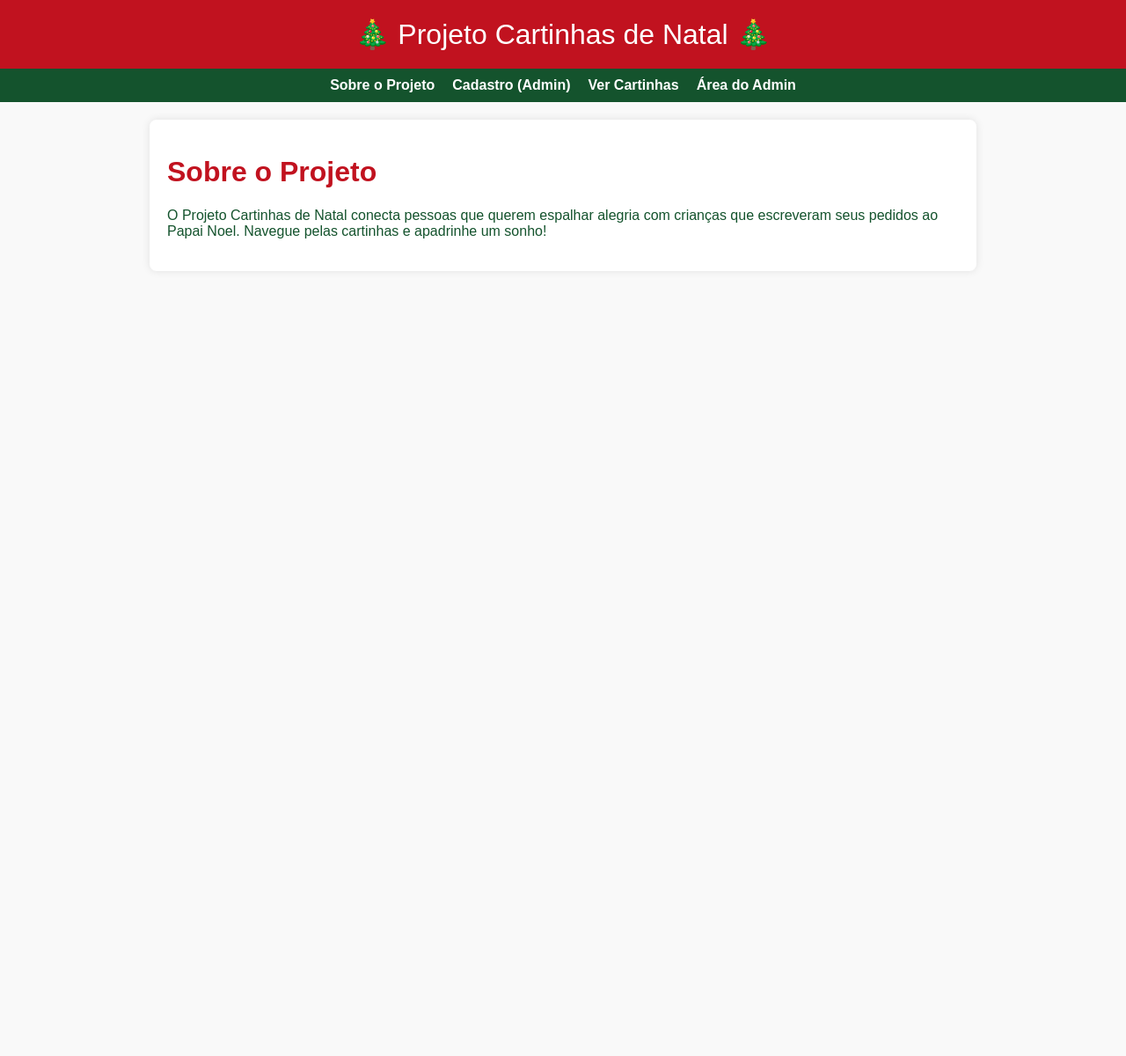
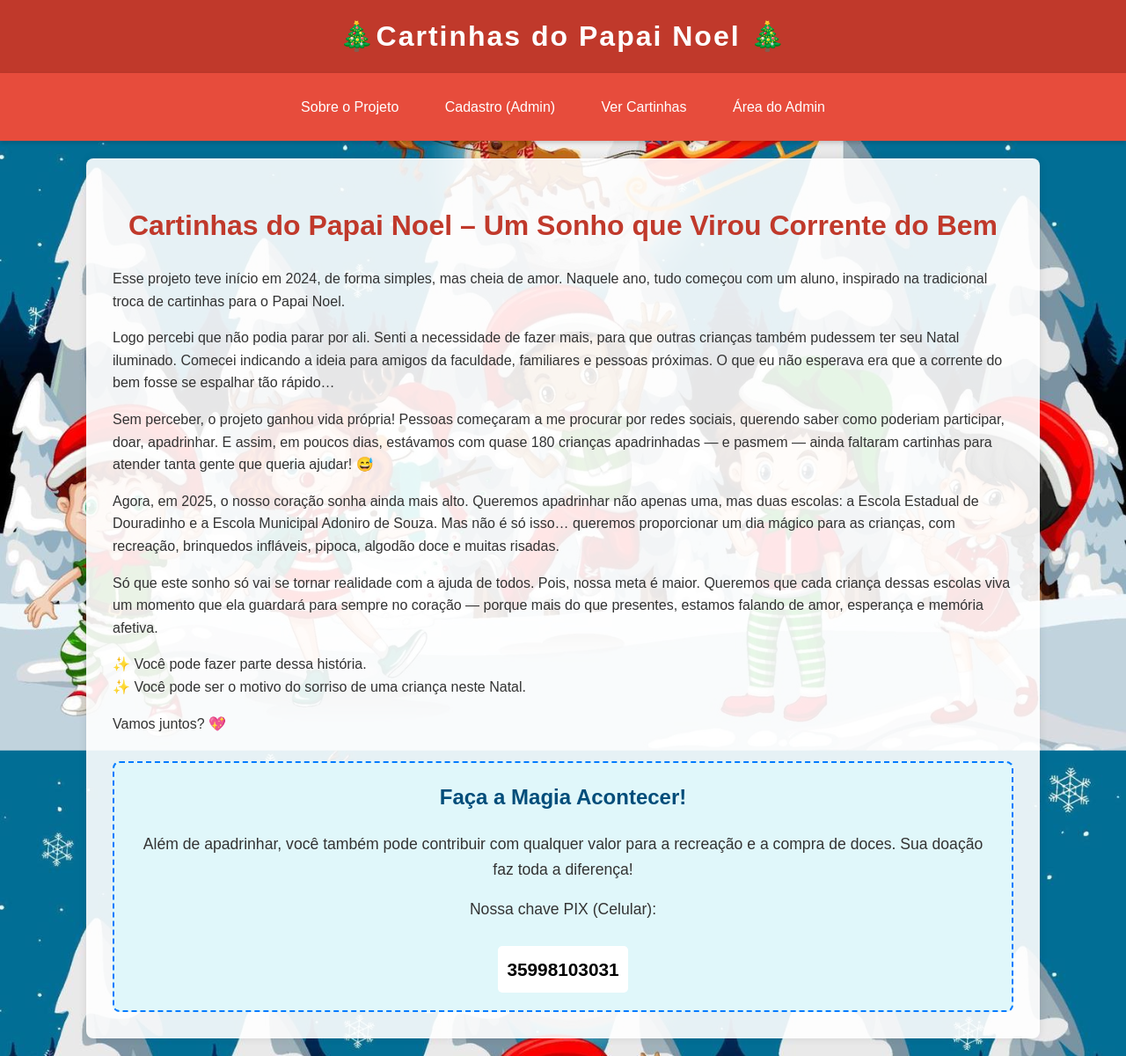
Before and after one commit to DyogoSI/projeto-vercel-final, a website: page public/index.html in a window 1280 px wide. Shown: the whole page at 88% size. Before the commit the page ends 800 px from the top, so only its background shows below. Drawn offline with Linux system fonts and the light colour scheme.

Commit message:
atualização geral

```diff
--- a/public/css/style.css
+++ b/public/css/style.css
@@ -1,16 +1,135 @@
-body { margin: 0; font-family: sans-serif; background-color: #F9F9F9; color: #14532D; }
-header { background-color: #C1121F; color: white; padding: 20px; text-align: center; font-size: 2rem; }
-nav { background-color: #14532D; padding: 10px; display: flex; justify-content: center; gap: 20px; }
-nav a { color: white; text-decoration: none; font-weight: bold; }
-nav a:hover { color: #FFD700; }
-.container { max-width: 900px; margin: 20px auto; padding: 20px; background-color: white; border-radius: 8px; box-shadow: 0 0 10px rgba(0,0,0,0.1); }
-h1 { color: #C1121F; }
-form { display: flex; flex-direction: column; gap: 10px; }
-input, textarea { padding: 8px; border: 1px solid #ccc; border-radius: 5px; font-size: 1rem; }
-button { background-color: #C1121F; color: white; padding: 10px; border: none; border-radius: 5px; cursor: pointer; font-weight: bold; }
-button:hover { background-color: #A50E1B; }
-.cartinha { border: 1px solid #ccc; border-radius: 8px; padding: 15px; margin-bottom: 15px; background-color: #FFF8F0; }
-.cartinha.apadrinhada { background-color: #e0e0e0; border-color: #999; }
-.cartinha.apadrinhada h3 { color: #555; }
-.cartinha.apadrinhada button { background-color: #777; cursor: not-allowed; }
-.texto-cartinha { margin-top: 15px; padding: 10px; background-color: #fff; border: 1px dashed #ddd; border-radius: 4px; white-space: pre-wrap; }
+body {
+  font-family: Arial, sans-serif;
+  margin: 0;
+  padding: 0;
+  background-color: #f4f4f4;
+  color: #333;
+  line-height: 1.6;
+}
+
+header {
+  background-color: #c0392b; /* Vermelho Natal */
+  color: white;
+  padding: 1rem 0;
+  text-align: center;
+  font-size: 2rem;
+  font-weight: bold;
+  letter-spacing: 2px;
+}
+
+nav {
+  background-color: #e74c3c; /* Vermelho um pouco mais claro */
+  color: white;
+  text-align: center;
+  padding: 0.8rem 0;
+  box-shadow: 0 2px 5px rgba(0,0,0,0.2);
+}
+
+nav a {
+  color: white;
+  text-decoration: none;
+  padding: 0.8rem 1.5rem;
+  display: inline-block;
+  transition: background-color 0.3s ease;
+}
+
+nav a:hover {
+  background-color: #c0392b; /* Vermelho mais escuro no hover */
+}
+
+.container {
+  width: 80%;
+  margin: 20px auto;
+  background-color: white;
+  padding: 20px;
+  border-radius: 8px;
+  box-shadow: 0 0 10px rgba(0,0,0,0.1);
+}
+
+h1, h2 {
+  color: #c0392b; /* Títulos em vermelho natal */
+  text-align: center;
+}
+
+form {
+  margin-top: 20px;
+  padding: 20px;
+  border: 1px solid #ddd;
+  border-radius: 8px;
+  background-color: #f9f9f9;
+}
+
+form label {
+  display: block;
+  margin-bottom: 8px;
+  font-weight: bold;
+}
+
+form input[type="text"],
+form input[type="password"],
+form input[type="tel"],
+form input[type="file"],
+form textarea {
+  width: calc(100% - 20px);
+  padding: 10px;
+  margin-bottom: 15px;
+  border: 1px solid #ccc;
+  border-radius: 4px;
+}
+
+form button {
+  background-color: #27ae60; /* Verde para botões de ação */
+  color: white;
+  padding: 10px 15px;
+  border: none;
+  border-radius: 4px;
+  cursor: pointer;
+  font-size: 1rem;
+}
+
+form button:hover {
+  background-color: #219d55;
+}
+
+/* Estilo para a nova caixa do PIX */
+.pix-box {
+  background-color: #e0f7fa;
+  border: 2px dashed #007bff;
+  border-radius: 8px;
+  padding: 20px;
+  margin-top: 30px;
+  text-align: center;
+}
+.pix-box h2 {
+  margin-top: 0;
+  color: #004d7a;
+}
+.pix-box p {
+  font-size: 1.1rem;
+  color: #333;
+}
+.pix-box .chave-pix {
+  font-size: 1.3rem;
+  font-weight: bold;
+  color: #000;
+  background-color: #fff;
+  padding: 10px;
+  border-radius: 5px;
+  display: inline-block;
+  margin-top: 10px;
+}
+
+/* --- NOVO ESTILO PARA A IMAGEM DE FUNDO NA PÁGINA 'SOBRE O PROJETO' --- */
+.body-index { /* Classe para o body APENAS da index.html */
+  background-image: url('../img/imagem\ natal.jpg'); /* Caminho para sua imagem */
+  background-size: cover; /* Faz a imagem cobrir todo o fundo */
+  background-attachment: fixed; /* Mantém a imagem fixa ao rolar a página */
+  background-position: center center; /* Centraliza a imagem */
+  background-repeat: no-repeat; /* Evita que a imagem se repita */
+}
+
+/* Para garantir que o conteúdo do container ainda seja legível sobre o fundo */
+.body-index .container {
+  background-color: rgba(255, 255, 255, 0.9); /* Fundo branco com um pouco de transparência */
+  padding: 30px; /* Mais espaço interno */
+}
--- a/public/index.html
+++ b/public/index.html
@@ -5,9 +5,37 @@
   <meta name="viewport" content="width=device-width, initial-scale=1.0">
   <title>Projeto Cartinhas de Natal</title>
   <link rel="stylesheet" href="css/style.css">
+  <style>
+    /* Estilo para a nova caixa do PIX (mantido aqui ou pode ir para style.css) */
+    .pix-box {
+      background-color: #e0f7fa;
+      border: 2px dashed #007bff;
+      border-radius: 8px;
+      padding: 20px;
+      margin-top: 30px;
+      text-align: center;
+    }
+    .pix-box h2 {
+      margin-top: 0;
+      color: #004d7a;
+    }
+    .pix-box p {
+      font-size: 1.1rem;
+      color: #333;
+    }
+    .pix-box .chave-pix {
+      font-size: 1.3rem;
+      font-weight: bold;
+      color: #000;
+      background-color: #fff;
+      padding: 10px;
+      border-radius: 5px;
+      display: inline-block;
+      margin-top: 10px;
+    }
+  </style>
 </head>
-<body>
-  <header>🎄 Projeto Cartinhas de Natal 🎄</header>
+<body class="body-index"> <header>🎄Cartinhas do Papai Noel 🎄</header>
   <nav>
     <a href="index.html">Sobre o Projeto</a>
     <a href="cadastro.html">Cadastro (Admin)</a>
@@ -15,8 +43,25 @@
     <a href="admin.html">Área do Admin</a>
   </nav>
   <div class="container">
-    <h1>Sobre o Projeto</h1>
-    <p>O Projeto Cartinhas de Natal conecta pessoas que querem espalhar alegria com crianças que escreveram seus pedidos ao Papai Noel. Navegue pelas cartinhas e apadrinhe um sonho!</p>
+    <h1>Cartinhas do Papai Noel – Um Sonho que Virou Corrente do Bem</h1>
+    <p>Esse projeto teve início em 2024, de forma simples, mas cheia de amor. Naquele ano, tudo começou com um aluno, inspirado na tradicional troca de cartinhas para o Papai Noel.</p>
+    <p>Logo percebi que não podia parar por ali. Senti a necessidade de fazer mais, para que outras crianças também pudessem ter seu Natal iluminado. Comecei indicando a ideia para amigos da faculdade, familiares e pessoas próximas. O que eu não esperava era que a corrente do bem fosse se espalhar tão rápido…</p>
+    <p>Sem perceber, o projeto ganhou vida própria! Pessoas começaram a me procurar por redes sociais, querendo saber como poderiam participar, doar, apadrinhar. E assim, em poucos dias, estávamos com quase 180 crianças apadrinhadas — e pasmem — ainda faltaram cartinhas para atender tanta gente que queria ajudar! 😅</p>
+    <p>Agora, em 2025, o nosso coração sonha ainda mais alto. Queremos apadrinhar não apenas uma, mas duas escolas: a Escola Estadual de Douradinho e a Escola Municipal Adoniro de Souza. Mas não é só isso… queremos proporcionar um dia mágico para as crianças, com recreação, brinquedos infláveis, pipoca, algodão doce e muitas risadas.</p>
+    <p>Só que este sonho só vai se tornar realidade com a ajuda de todos. Pois, nossa meta é maior. Queremos que cada criança dessas escolas viva um momento que ela guardará para sempre no coração — porque mais do que presentes, estamos falando de amor, esperança e memória afetiva.</p>
+    <p>
+      ✨ Você pode fazer parte dessa história.<br>
+      ✨ Você pode ser o motivo do sorriso de uma criança neste Natal.
+    </p>
+    <p>Vamos juntos? 💖</p>
+
+    <div class="pix-box">
+      <h2>Faça a Magia Acontecer!</h2>
+      <p>Além de apadrinhar, você também pode contribuir com qualquer valor para a recreação e a compra de doces. Sua doação faz toda a diferença!</p>
+      <p>Nossa chave PIX (Celular):</p>
+      <div class="chave-pix">35998103031</div>
+    </div>
+
   </div>
 </body>
 </html>
```
Also changed, not shown: public/admin.html (+1 -1 lines), public/apadrinhar.html (+29 -6 lines), public/cadastro.html (+1 -1 lines), public/cartinhas.html (+1 -1 lines), public/img/Imagem1.jpg (added), public/img/imagem natal.jpg (added).
